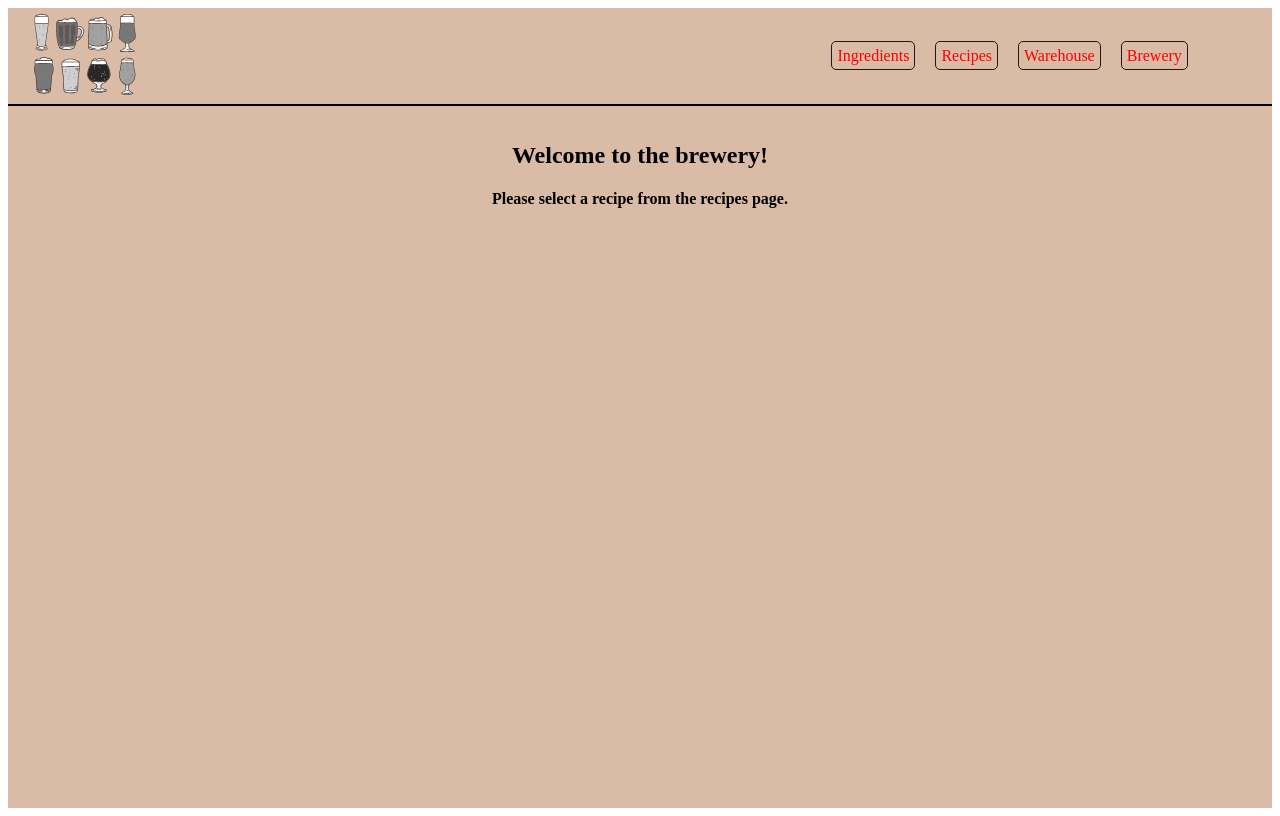
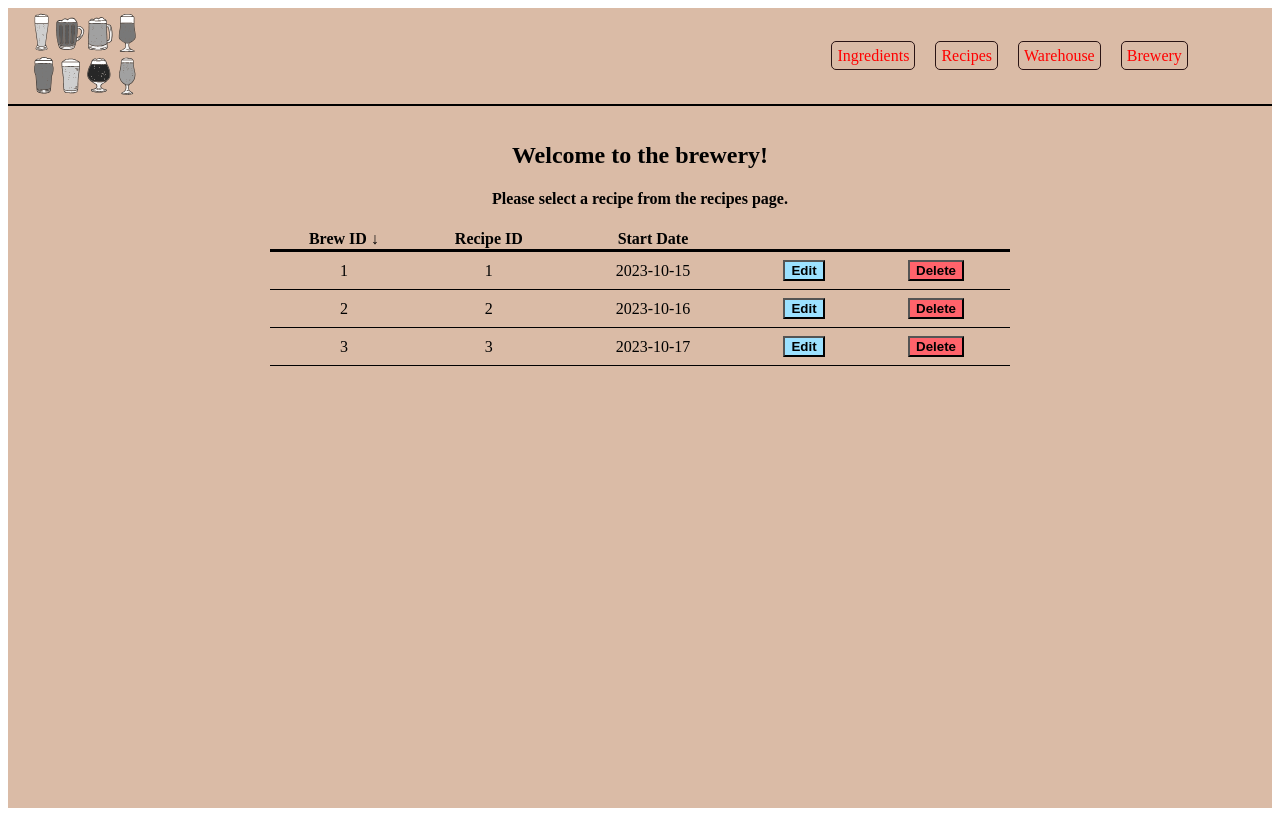
Before and after one commit to tomiludanyi/brew-manager, an Angular app: page /brewery in a window 1280 px wide. Built offline with nearby package versions, Linux system fonts and the light colour scheme; data requests are answered from the project's data file.

Commit message:
brew list created; progress deleted from brews db; brew button visibility changed

```diff
--- a/db.json
+++ b/db.json
@@ -1479,20 +1479,17 @@
         {
             "id": 1,
             "recipeId": 1,
-            "startDate": "2023-10-15",
-            "status": "In Progress"
+            "startDate": "2023-10-15"
         },
         {
             "id": 2,
             "recipeId": 2,
-            "startDate": "2023-10-16",
-            "status": "Completed"
+            "startDate": "2023-10-16"
         },
         {
             "id": 3,
             "recipeId": 3,
-            "startDate": "2023-10-17",
-            "status": "In Progress"
+            "startDate": "2023-10-17"
         }
     ],
     "permissions": {
--- a/src/app/app.module.ts
+++ b/src/app/app.module.ts
@@ -17,6 +17,7 @@ import { ListControlsComponent } from './shared/list-controls/list-controls.comp
 import { RecipeDeleteComponent } from './recipes/recipe-delete/recipe-delete.component';
 import { IngredientHandlerComponent } from './ingredients/ingredient-handler/ingredient-handler.component';
 import { BrewEditComponent } from './brews/brew-edit/brew-edit.component';
+import { BrewListComponent } from './brews/brew-list/brew-list.component';
 
 const routes: Routes = [
     { path: 'ingredient-edit', component: IngredientEditComponent },
@@ -29,7 +30,7 @@ const routes: Routes = [
     { path: 'recipe-edit/:id', component: RecipeEditComponent },
     { path: 'recipe-list', component: RecipeListComponent },
     { path: 'recipe-list/:id', component: RecipeListComponent },
-    { path: 'brewery', component: BrewEditComponent }
+    { path: 'brewery', component: BrewListComponent }
 ];
 
 @NgModule({
@@ -46,7 +47,8 @@ const routes: Routes = [
         ListControlsComponent,
         RecipeDeleteComponent,
         IngredientHandlerComponent,
-        BrewEditComponent
+        BrewEditComponent,
+        BrewListComponent
     ],
     imports: [
         BrowserModule,
--- /dev/null
+++ b/src/app/brews/brew-list/brew-list.component.html
@@ -0,0 +1,11 @@
+<app-brew-edit></app-brew-edit>
+<app-item-list
+    *ngIf="brews$ | async as brews"
+    [columns]="listColumns"
+    [items]="brews"
+    [currentPage]="currentPage"
+    [itemsPerPage]="itemsPerPage"
+    [defaultSortField]="defaultSortField"
+    [asc]="asc"
+    (sort)="onSort($event)">
+</app-item-list>
--- /dev/null
+++ b/src/app/brews/brew-list/brew-list.component.ts
@@ -0,0 +1,56 @@
+import { Component, OnInit } from '@angular/core';
+import { Router } from "@angular/router";
+import { BrewService } from "../brew.service";
+
+@Component({
+  selector: 'app-brew-list',
+  templateUrl: './brew-list.component.html',
+  styleUrls: ['./brew-list.component.css']
+})
+export class BrewListComponent implements OnInit {
+
+    brews$ = this.brewService.brews$;
+
+    protected readonly Math = Math;
+    currentPage: number = 1;
+    itemsPerPage: number = 10;
+    defaultSortField: string = 'id';
+    asc = true;
+
+    listColumns = [
+        { field: 'id', label: 'Brew ID' },
+        { field: 'recipeId', label: 'Recipe ID', isEditable: true },
+        { field: 'startDate', label: 'Start Date', isEditable: true }
+    ];
+
+    constructor(private router: Router, private brewService: BrewService) {
+    }
+
+    ngOnInit() {
+        this.checkRoute();
+
+        this.router.events.subscribe(() => {
+            this.checkRoute();
+        });
+    }
+
+    onSort(field: string) {
+        if (field === this.defaultSortField) {
+            this.asc = !this.asc;
+        } else {
+            this.asc = true;
+            this.defaultSortField = field;
+        }
+        this.loadBrewsSortedBy(field, this.asc);
+    }
+
+    loadBrewsSortedBy(field: string, isAscending: boolean) {
+        const order = isAscending ? 'asc' : 'desc';
+        this.brews$ = this.brewService.getBrewsSortedBy(field, order);
+    }
+
+    private checkRoute() {
+        const currentRoute = this.router.url;
+        this.brewService.setBrewButton(!currentRoute.includes('/brewery'));
+    }
+}
--- a/src/app/brews/brew.service.ts
+++ b/src/app/brews/brew.service.ts
@@ -1,6 +1,6 @@
 import { HttpClient } from "@angular/common/http";
 import { Injectable } from '@angular/core';
-import { BehaviorSubject } from "rxjs";
+import { BehaviorSubject, catchError, map, Observable, ReplaySubject, share, shareReplay } from "rxjs";
 import { Recipe } from "../recipes/recipe.model";
 import { Brew } from "./brew.model";
 
@@ -10,8 +10,13 @@ import { Brew } from "./brew.model";
 export class BrewService {
     private brewsUrl = 'http://localhost:3000/brews';
 
+    brews$ = this.getBrews();
+
     private selectedRecipeSubject = new BehaviorSubject<Recipe | null>(null);
     selectedRecipe$ = this.selectedRecipeSubject.asObservable();
+
+    private isBrewButtonVisibleSource = new BehaviorSubject<boolean>(true);
+    isBrewButtonVisible$ = this.isBrewButtonVisibleSource.asObservable();
 
     constructor(private http: HttpClient) {
     }
@@ -23,4 +28,59 @@ export class BrewService {
     setSelectedRecipe(recipe: Recipe): void {
         this.selectedRecipeSubject.next(recipe);
     }
+
+    getBrews(): Observable<Brew[]> {
+        if (!this.brews$) {
+            this.brews$ = this.http.get<Brew[]>(`${ this.brewsUrl }/`).pipe(
+                share({
+                    connector: () => new ReplaySubject(),
+                    resetOnRefCountZero: true,
+                    resetOnComplete: true,
+                    resetOnError: true
+                }),
+                shareReplay(),
+                catchError(error => {
+                    console.error('Error fetching brews:', error);
+                    throw error;
+                })
+            )
+        }
+        return this.brews$;
+    }
+
+    getBrewsSortedBy(field: string, order: string) {
+        return this.brews$.pipe(
+            map(brews => {
+                return brews.sort((a, b) => {
+                    const x = this.getPropertyValue(a, field);
+                    const y = this.getPropertyValue(b, field);
+
+                    if (typeof x === "string" && typeof y === "string") {
+                        return order === 'asc' ? x.localeCompare(y) : y.localeCompare(x);
+                    }
+
+                    const sortOrder = order === 'asc' ? 1 : -1;
+                    return x < y ? -sortOrder : x > y ? sortOrder : 0;
+                })
+            }),
+            catchError(error => {
+                console.error('Error fetching sorted brews:', error);
+                throw error;
+            })
+        );
+    }
+
+    private getPropertyValue(obj: any, property: string) {
+        const properties = property.split('.');
+        let value = obj;
+
+        for (const prop of properties) {
+            value = value?.[prop];
+        }
+        return value;
+    }
+
+    setBrewButton(isVisible: boolean) {
+        this.isBrewButtonVisibleSource.next(isVisible);
+    }
 }
--- a/src/app/shared/item-list/item-list/item-list.component.html
+++ b/src/app/shared/item-list/item-list/item-list.component.html
@@ -18,7 +18,7 @@
                     <input [(ngModel)]="editedItem[column.field]" style="text-align: center">
                 </ng-container>
             </td>
-            <td *ngIf="!isEditMode">
+            <td *ngIf="!isEditMode && isBrewButton">
                 <button class="btn brew" (click)="onBrew(item)">Brew</button>
             </td>
             <td *ngIf="isEditMode && (item.id === editedItem.id)">
--- a/src/app/shared/item-list/item-list/item-list.component.ts
+++ b/src/app/shared/item-list/item-list/item-list.component.ts
@@ -1,11 +1,12 @@
-import { Component, EventEmitter, Input, Output } from '@angular/core';
+import { Component, EventEmitter, Input, OnInit, Output } from '@angular/core';
+import { BrewService } from "../../../brews/brew.service";
 
 @Component({
 	selector: 'app-item-list',
 	templateUrl: './item-list.component.html',
 	styleUrls: ['./item-list.component.scss']
 })
-export class ItemListComponent {
+export class ItemListComponent implements OnInit {
 	@Input() columns: { field: string; label: string; isEditable?: boolean }[] = [];
 	@Input() items: any[] = [];
 	@Input() currentPage: number = 1;
@@ -23,7 +24,17 @@ export class ItemListComponent {
 	@Output() cancelEditing = new EventEmitter<void>();
     @Output() brew = new EventEmitter<any>();
 
-	onSort(field: string) {
+    isBrewButton = true;
+
+    constructor(private brewService: BrewService) {}
+
+    ngOnInit(): void {
+        this.brewService.isBrewButtonVisible$.subscribe((isVisible) => {
+            this.isBrewButton = isVisible;
+        });
+    }
+
+    onSort(field: string) {
 		this.sort.emit(field);
 	}
 
--- a/tsconfig.json
+++ b/tsconfig.json
@@ -2,6 +2,7 @@
 {
     "compileOnSave": false,
     "compilerOptions": {
+        "allowSyntheticDefaultImports": true,
         "baseUrl": "./",
         "outDir": "./dist/out-tsc",
         "forceConsistentCasingInFileNames": true,
```
Also changed, not shown: src/app/brews/brew-list/brew-list.component.css (added). Lines whose indentation alone changed are shown as unchanged.
